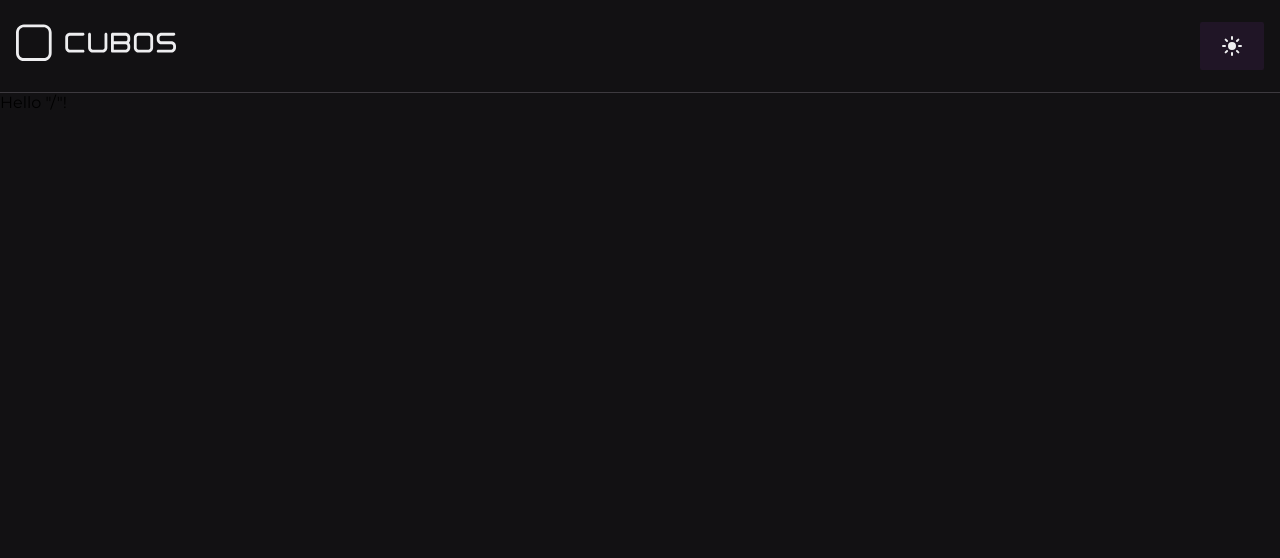
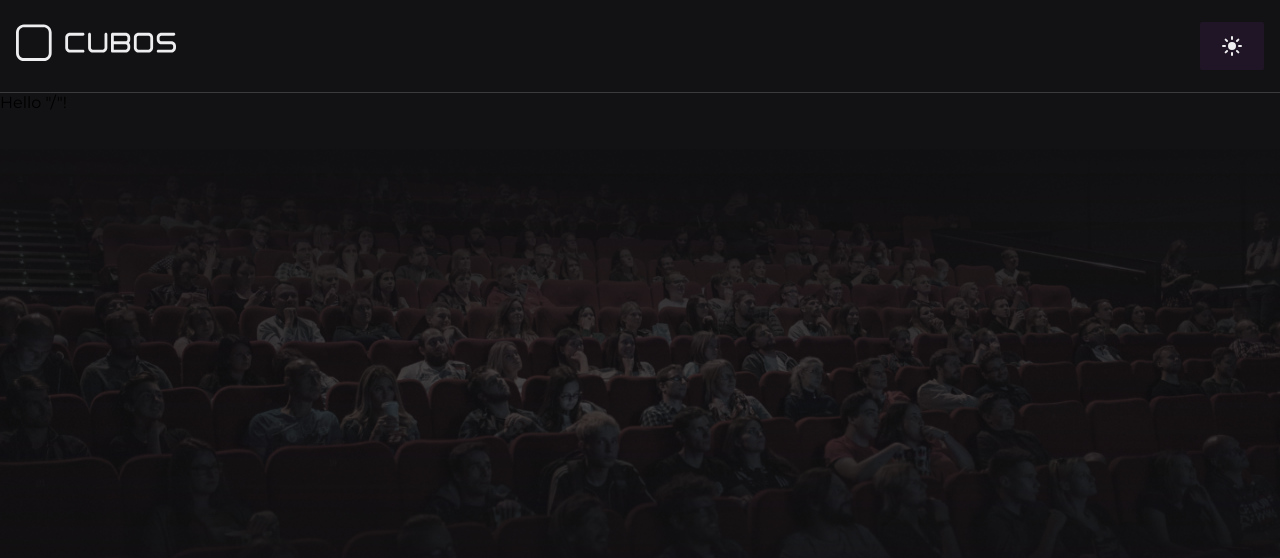
Before and after one commit to jonathangeovani/cubos-movies_, a React (Vite) app: page / in a window 1280 px wide. Shown: the top 558 px of the page. Built offline with nearby package versions, Linux system fonts and the light colour scheme.

Commit message:
add main tag with background image

```diff
--- a/src/_main.scss
+++ b/src/_main.scss
@@ -4,6 +4,7 @@
     margin: 0;
     padding: 0;
     box-sizing: border-box;
+    scroll-behavior: smooth;
 }
 
 :root {
@@ -13,7 +14,8 @@
 
     .dark {
         --background-primary: var(--mauve-1);
-        --background-blur: var(--mauve-3-a2);
+        --box-background: var(--mauve-3-a2);
+        --container-background: var(--mauve-a3)
 
         --text-primary: var(--mauve-12);
         --text-secondary: var(--mauve-11);
@@ -41,9 +43,31 @@
         --clr-soft-hover: var(--purple-a3);
         --clr-soft-active: var(--purple-a1);
         --clr-soft-disabled: var(--mauve-a3);
+
+        main {
+            background: url('./assets/background.png') fixed no-repeat, var(--background-primary);
+            background-size: 100%, auto;
+            background-position: center, top;
+        }
     }
 }
 
 body {
-    background-color: var(--mauve-1);
+    min-height: 100vh;
+    min-height: 100dvh;
+    background-color: var(--background-primary);
 }
+
+main {
+    margin: 0 auto;
+    max-width: 1366px;
+    width: 100%;
+    min-height: calc(100dvh - 93px);
+
+}
+
+@media (min-width: 1440px) {
+    main {
+        background-position: cover, top;
+    }
+}
--- a/src/routes/__root.tsx
+++ b/src/routes/__root.tsx
@@ -1,12 +1,15 @@
 import { createRootRoute, Outlet } from "@tanstack/react-router";
 import Header from "../components/Header";
+import "../_main.scss";
 
 export const Route = createRootRoute({
   component: () => {
     return (
       <>
         <Header />
-        <Outlet />
+        <main>
+          <Outlet />
+        </main>
       </>
     );
   },
```
Also changed, not shown: src/assets/background.png (added).
